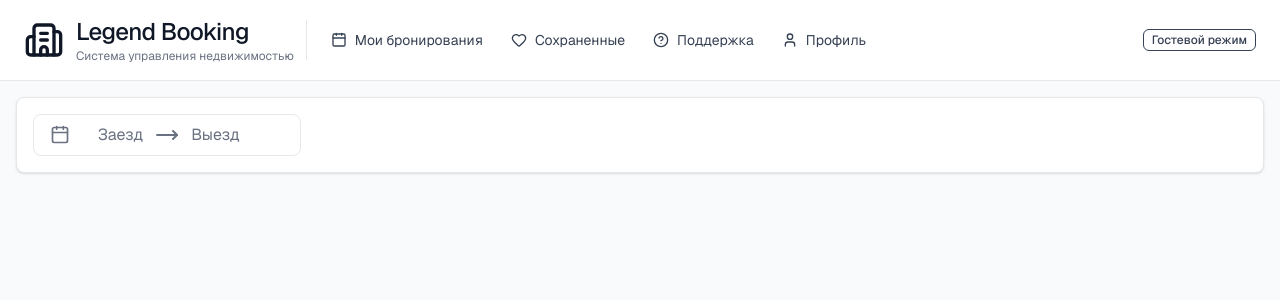
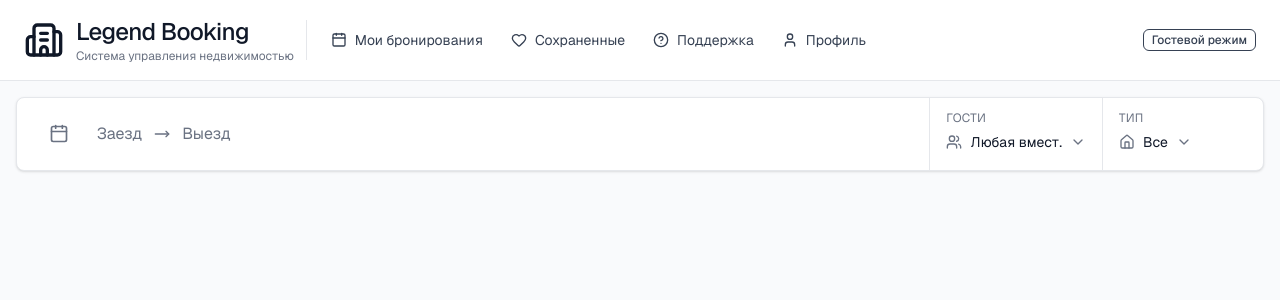
Before and after one commit to lyoha61/legend-booking, a React (Vite) app in the folder frontend/: page /search in a window 1280 px wide. Shown: the top 300 px of the page. Built offline with nearby package versions, Linux system fonts and the light colour scheme.

Commit message:
feat(search): add PopoverSelect and structure search bar fields

```diff
--- /dev/null
+++ b/frontend/src/features/search/ui/SearchBar/ApartmentField.tsx
@@ -0,0 +1,22 @@
+import { PopoverSelect } from "@/shared/PopoverSelect"
+import { Home } from "lucide-react";
+import { useState } from "react";
+
+export const ApartmenField = () => {
+	const options = ["Все", "Студия", "1-ком", "2-ком", "3-ком", "Пентхаус"];
+  const [value, setValue] = useState(options[0])
+
+	return (
+		<div className="px-4 py-3 min-w-[160px]">
+			<p className="uppercase text-xs text-gray-500 mb-1.5 tracking-wide">Тип</p>
+			<div className="flex items-center justify-between">
+				<PopoverSelect
+					icon={<Home className="size-4" />}
+					label={value}
+					options={options}
+					onChange={(value) => setValue(value)}
+				/>
+			</div>
+		</div>
+	)
+}
--- a/frontend/src/features/search/ui/SearchBar/DateRangeField.tsx
+++ b/frontend/src/features/search/ui/SearchBar/DateRangeField.tsx
@@ -11,10 +11,11 @@ export function DateRangeField() {
 	const hasDates = !!range?.from && !!range?.to;
 
 	return (
+		<div className="flex-1 p-4">
 			<Popover>
 				<PopoverTrigger asChild>
 					<button
-					className={`flex border rounded-lg px-4 py-2 border-gray-200 min-w-67 ${
+						className={`flex w-full rounded-lg px-4 py-2  min-w-67 ${
 							hasDates ? "text-gray-900 gap-3" : "text-gray-500 gap-7"
 							}`}
 					>
@@ -24,14 +25,14 @@ export function DateRangeField() {
 								{formatDate(range?.from) || "Заезд"}
 							</span>
 							<MoveRight
-							className={`${hasDates ? "text-gray-900" : "text-gray-500"}`} />
+								className={`w-4 ${hasDates ? "text-gray-900" : "text-gray-500"}`} />
 							<span>
 								{formatDate(range?.to) || "Выезд"}
 							</span>
 						</div>
 					</button>
 				</PopoverTrigger>
-			<PopoverContent alignOffset={-40} align="end" sideOffset={10}>
+				<PopoverContent alignOffset={50} align="start" sideOffset={10}>
 					<DatePickerModalRange
 						selected={range}
 						onApply={(value) => {
@@ -42,5 +43,6 @@ export function DateRangeField() {
 					/>
 				</PopoverContent>
 			</Popover>
+		</div>
 	)
 }
--- /dev/null
+++ b/frontend/src/features/search/ui/SearchBar/GuestsField.tsx
@@ -0,0 +1,22 @@
+import { PopoverSelect } from "@/shared/PopoverSelect"
+import { Users } from "lucide-react";
+import { useState } from "react";
+
+export const GuestsField = () => {
+	const options = ["Любая вмест.", "1+ гость", "2+ гостя", "3+ гостя", "4+ гостя", "5+ гостей"];
+  const [value, setValue] = useState(options[0])
+
+	return (
+		<div className="px-4 py-3 min-w-[160px]">
+			<p className="uppercase text-xs text-gray-500 mb-1.5 tracking-wide">Гости</p>
+			<div className="flex items-center justify-between">
+				<PopoverSelect
+					icon={<Users className="size-4" />}
+					label={value}
+					options={options}
+					onChange={(value) => setValue(value)}
+				/>
+			</div>
+		</div>
+	)
+}
--- a/frontend/src/features/search/ui/SearchBar/SearchBar.tsx
+++ b/frontend/src/features/search/ui/SearchBar/SearchBar.tsx
@@ -1,13 +1,17 @@
+import { PopoverSelect } from "@/shared/PopoverSelect";
 import { DateRangeField } from "./DateRangeField";
+import { GuestsField } from "./GuestsField";
+import { ApartmenField } from "./ApartmentField";
 
 export function SearchBar() {
 
   return (
-    <div className="bg-white border border-gray-200 rounded-lg p-4 shadow-sm">
-
-      <DateRangeField />
-
-
+    <div className="flex bg-white border border-gray-200 rounded-lg shadow-sm">
+			<DateRangeField />
+			<div className="w-px bg-gray-200 self-stretch" />
+			<GuestsField />
+			<div className="w-px bg-gray-200 self-stretch" />
+      <ApartmenField />
     </div>
   );
 }
--- /dev/null
+++ b/frontend/src/shared/PopoverSelect.tsx
@@ -0,0 +1,47 @@
+import { Popover, PopoverContent, PopoverTrigger } from "@radix-ui/react-popover"
+import type { ReactNode } from "react"
+import {
+  CheckIcon,
+  ChevronDownIcon,
+  ChevronUpIcon,
+} from "lucide-react";
+
+type PopoverSelectProps = {
+	icon: ReactNode,
+	label: string,
+	options: string[],
+	onChange?: (value: string) => void,
+	contentProps?: React.ComponentProps<typeof PopoverContent>;
+}
+
+export const PopoverSelect = ({
+	icon,
+	label,
+	options,
+	onChange,
+	contentProps
+}: PopoverSelectProps) => {
+
+	return (
+		<Popover>
+			<PopoverTrigger className="w-full">
+				<button className="flex w-full justify-start gap-2 text-sm text-gray-500 items-center">
+					{icon ?? " "}
+					<span className="text-gray-900">{label}</span>
+					<ChevronDownIcon className="size-4" />
+				</button>
+			</PopoverTrigger>
+			<PopoverContent className="flex flex-col bg-white shadow-sm rounded-lg"  {...contentProps}>
+				{options.map((option) => (
+					<button
+						key={option}
+						onClick={() => onChange?.(option)}
+						className="cursor-pointer items-center w-full px-4 py-2 text-start text-sm text-gray-700 hover:bg-gray-100 focus-visible:outline-none focus-visible:bg-gray-100 transition-colors"
+					>
+						{option}
+					</button>
+				))}
+			</PopoverContent>
+		</Popover>
+	)
+}
```
Lines whose indentation alone changed are shown as unchanged.
